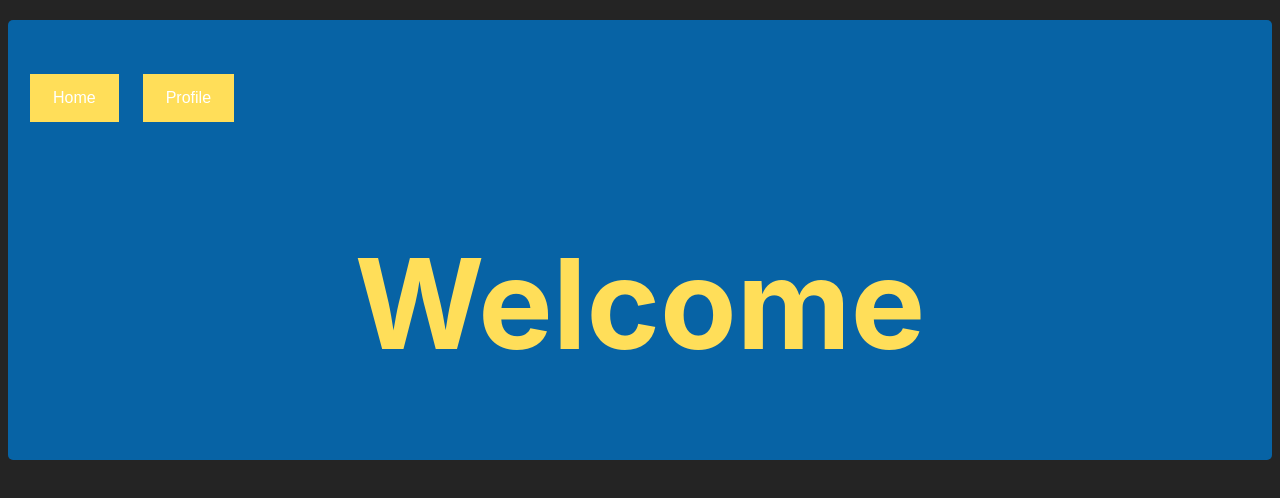
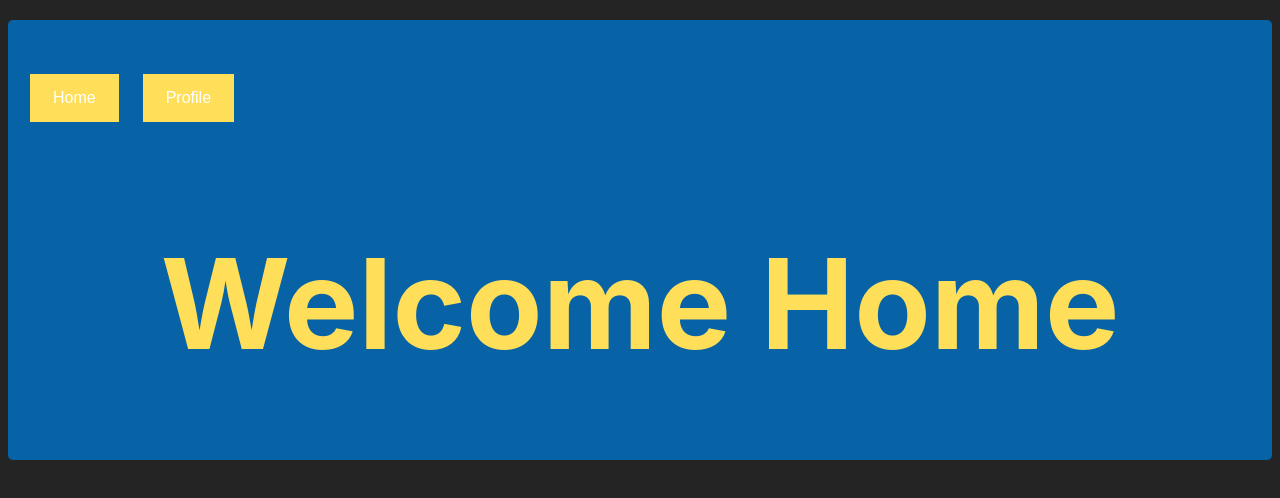
Before and after one commit to MaxVexe/BugTracker, a React (Vite) app: page / in a window 1280 px wide. Shown: the top 498 px of the page. Built offline with nearby package versions, Linux system fonts and the light colour scheme.

Commit message:
Welcome Changed

```diff
--- a/src/Header.jsx
+++ b/src/Header.jsx
@@ -54,7 +54,7 @@ function Header(){
             </header>
 
 
-            <h1 style={title}>Welcome</h1>
+            <h1 style={title}>Welcome Home</h1>
             </div>
 
         </h1>
```
